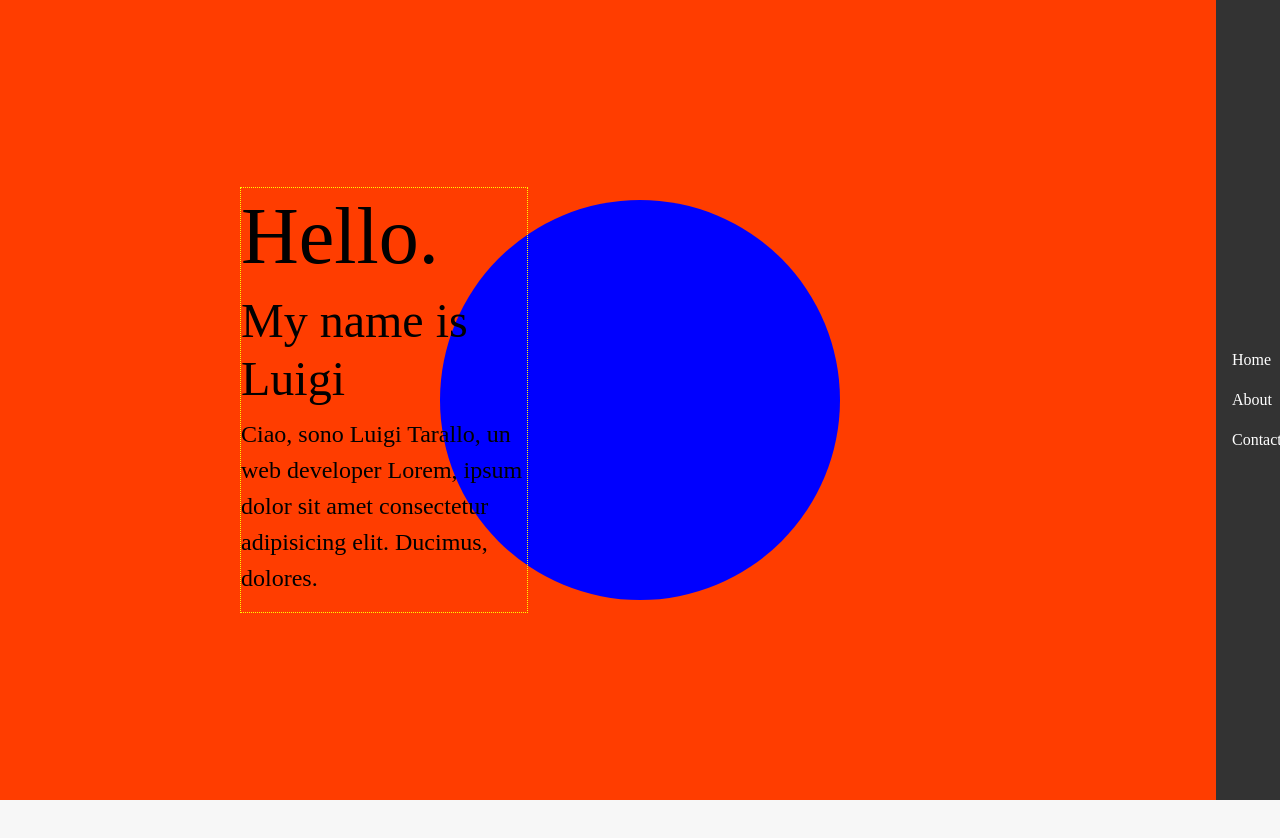
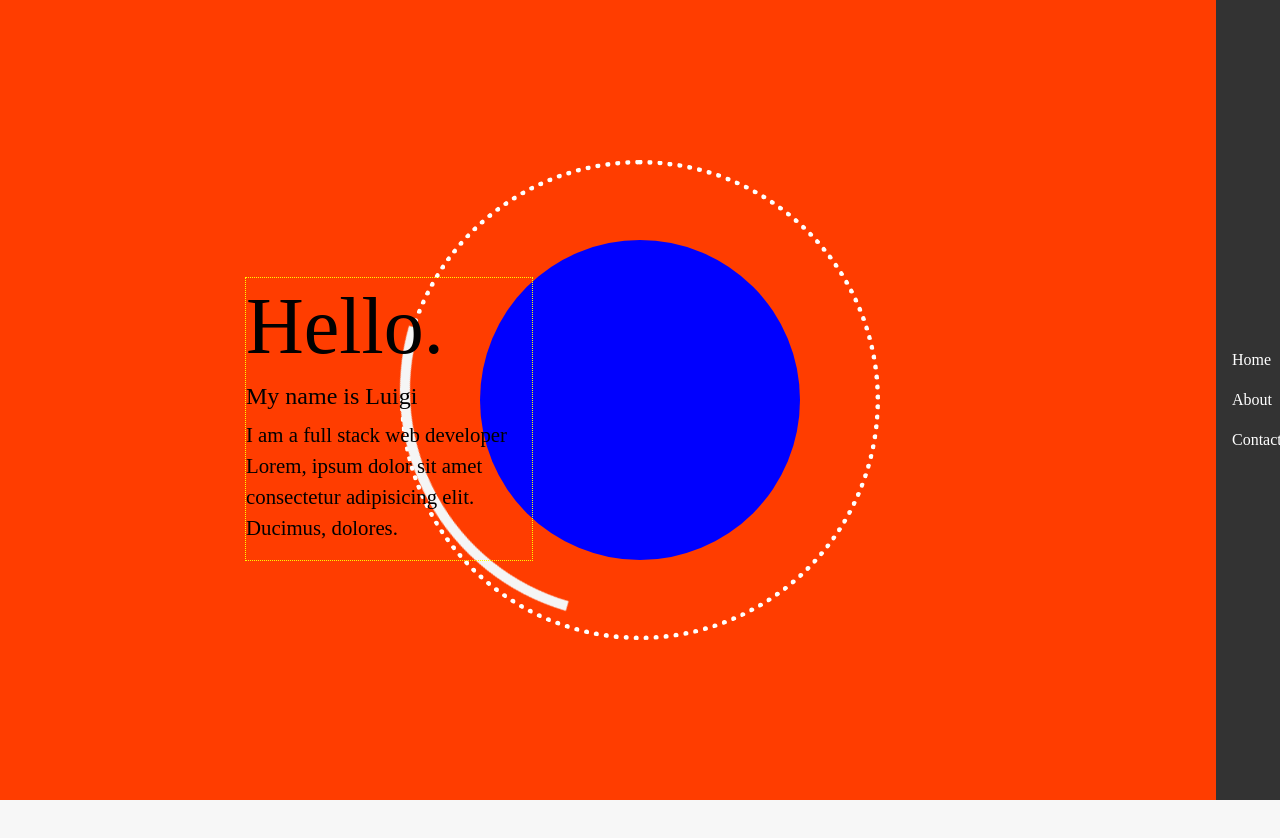
Before and after one commit to luigitarallo/my-portfolio, a Vue app: page / in a window 1280 px wide. Shown: the top 838 px of the page. Built offline with nearby package versions, Linux system fonts and the light colour scheme.

Commit message:
add external circle with animation

```diff
--- a/src/components/AboutMe.vue
+++ b/src/components/AboutMe.vue
@@ -1,25 +1,68 @@
 <script setup lang="ts"></script>
 <template>
-  <div class="about-container d-flex justify-content-center align-items-center">
+  <div class="about-container">
+    <div class="external-circle">
       <div class="circle"></div>
       <div class="about-text">
         <h1>Hello.</h1>
         <h2>My name is Luigi</h2>
         <p>
-        Ciao, sono Luigi Tarallo, un web developer Lorem, ipsum dolor sit amet
+          I am a full stack web developer Lorem, ipsum dolor sit amet
           consectetur adipisicing elit. Ducimus, dolores.
         </p>
+      </div>
     </div>
   </div>
 </template>
 <style scoped lang="scss">
 .about-container {
+  display: flex;
+  justify-content: center;
+  align-items: center;
+  width: 40rem;
+  height: 40rem;
+
+  .external-circle {
+    display: flex;
+    justify-content: center;
+    align-items: center;
     width: 30rem;
     height: 30rem;
+    border: 5px, dotted, white;
+    // background: conic-gradient(
+    //   from 90deg,
+    //   #0000 0deg,
+    //   #0000 50deg,
+    //   #3b3939 50deg,
+    //   #494646 55deg,
+    //   #0000 55deg,
+    //   #0000 360deg
+    // );
+    border-radius: 50%;
     position: relative;
+    &::before {
+      content: "";
+      position: absolute;
+      top: -5px;
+      left: -5px;
+      width: calc(100% - 10px);
+      height: calc(100% - 10px);
+      border-radius: 50%;
+      border: 10px solid transparent;
+      border-left-color: whitesmoke;
+      animation: rotate 2s linear infinite;
+    }
+    @keyframes rotate {
+      0% {
+        transform: rotate(0deg);
+      }
+      100% {
+        transform: rotate(360deg);
+      }
+    }
     .circle {
-    width: 25rem;
-    height: 25rem;
+      width: 20rem;
+      height: 20rem;
       background-color: blue;
       border-radius: 50%;
     }
@@ -27,15 +70,22 @@
       position: absolute;
       border: 1px, dotted, yellow;
       width: 18rem;
+      top: 7rem;
       left: -10rem;
+    }
+
     h1 {
       font-size: 5rem;
+      font-weight: 400;
     }
+
     h2 {
-      font-size: 3rem;
+      font-size: 1.5rem;
+      font-weight: 300;
     }
+
     p {
-      font-size: 1.5rem;
+      font-size: 1.3rem;
     }
   }
 }
```
Lines whose indentation alone changed are shown as unchanged.
